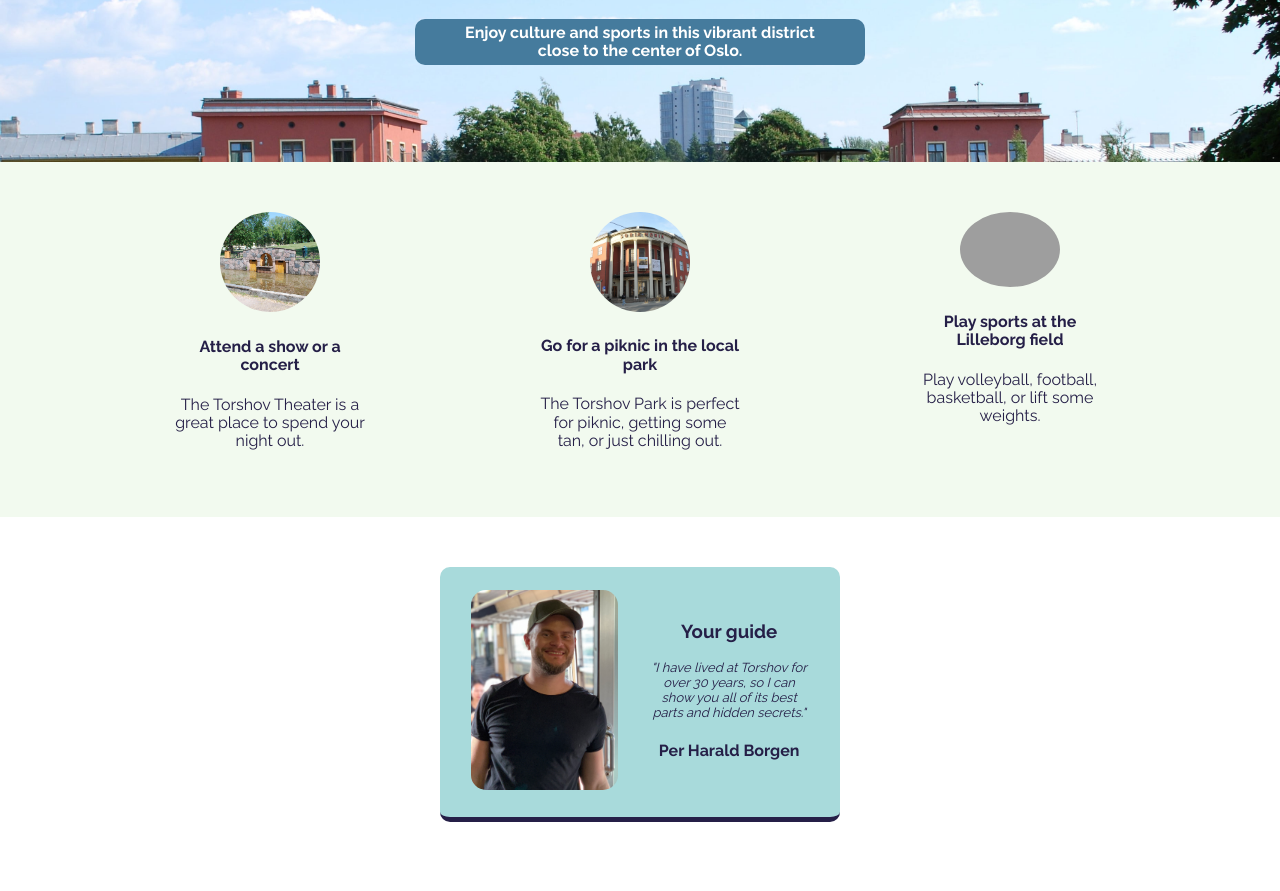
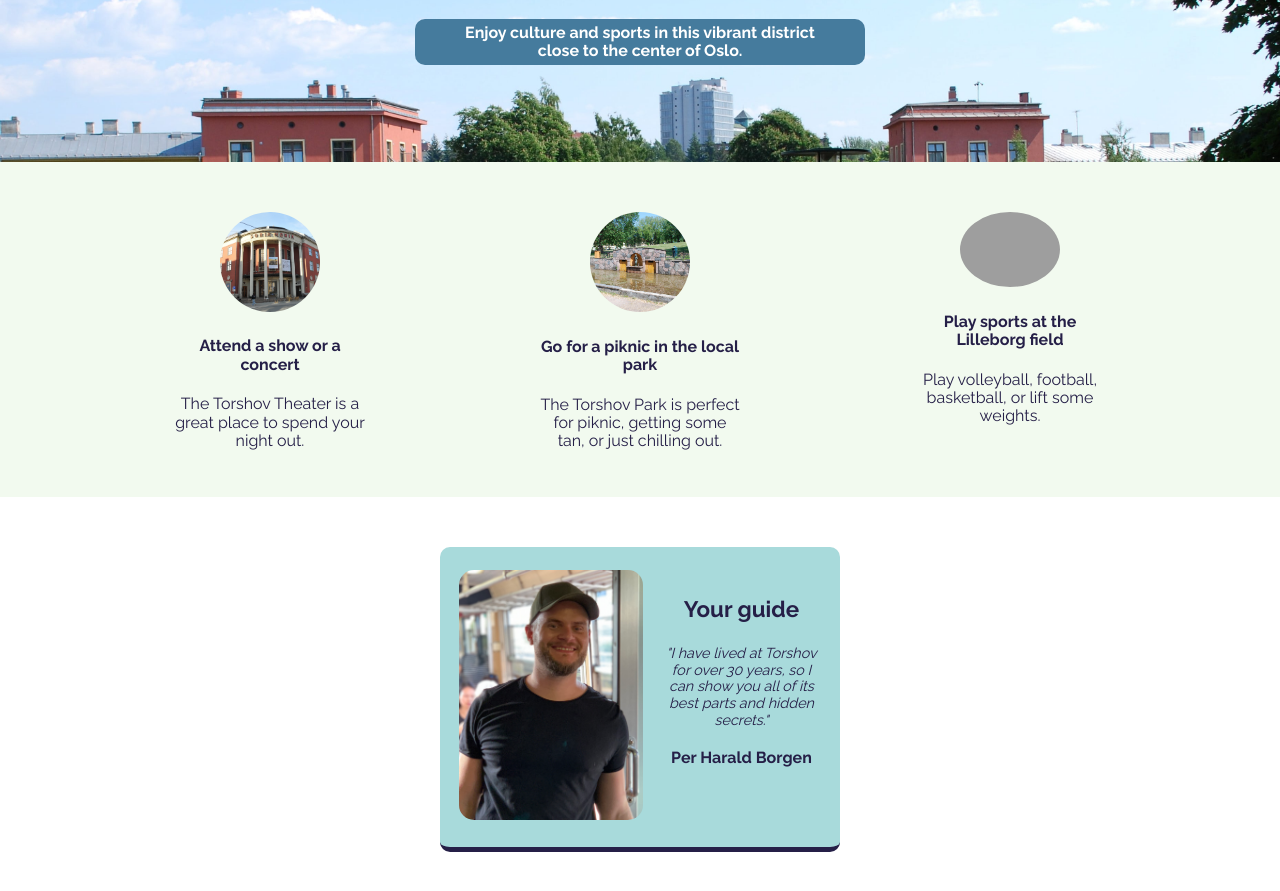
Before and after one commit to danisacoder/hometown-homepage, a plain HTML site: page index.html in a window 1280 px wide. Shown: the part 173-1064 px from the top of the page. Drawn offline with nearby package versions, Linux system fonts and the light colour scheme; grey boxes are pictures that could not be loaded.

Commit message:
Minor font and margin tweaks

```diff
--- a/index.html
+++ b/index.html
@@ -18,12 +18,12 @@
         <div class="activities">
             <!-- <h3>Top three activities to do at Torshov</h3> -->
             <div class="activity" id="concert">
-                <img src="images/park.jpg">
+                <img src="images/theatre.jpg">
                 <h4>Attend a show or a concert</h4>
                 <p>The Torshov Theater is a great place to spend your night out.</p>
             </div>
             <div class="activity" id="piknic">
-                <img src="images/theatre.jpg">
+                <img src="images/park.jpg">
                 <h4>Go for a piknic in the local park</h4>
                 <p>The Torshov Park is perfect for piknic, getting some tan, or just chilling out.</p>
             </div>
--- a/styles.css
+++ b/styles.css
@@ -15,7 +15,7 @@ body {
     display: flex;
     flex-direction: column;
     color: #251F47;
-    font-family: 'Raleway', sans-serif;
+    font-family: 'Raleway', s;
 }
 
 img {
@@ -72,25 +72,31 @@ h2 {
     border-bottom: solid #251F47 5px;
     border-radius: 10px;
     margin: 50px 0;
-    height: 250px;
+    height: 300px;
+}
+
+.card h3 {
+    font-size: 1.4rem;
 }
 
 .activity {
-    margin: 50px 0;
+    margin: 50px 0 30px 0;
     width: 200px;
 }
 
 #guide-text {
     width: 40%;
+    margin-top: -30px;
 }
 
 #guide-text p {
     font-style: italic;
-    font-size: small;
+    /* font-size: small; */
+    font-size: .9rem;
 }
 
 #guide-image img {
-    height: 200px;
+    height: 250px;
     width: 100%;
     object-fit: cover;
     border-radius: 15px;
```
Also changed, not shown: 1 other file.
